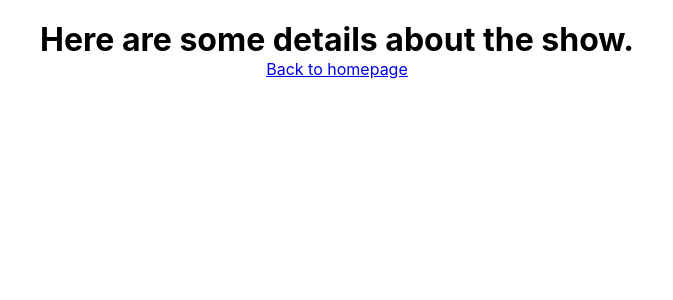
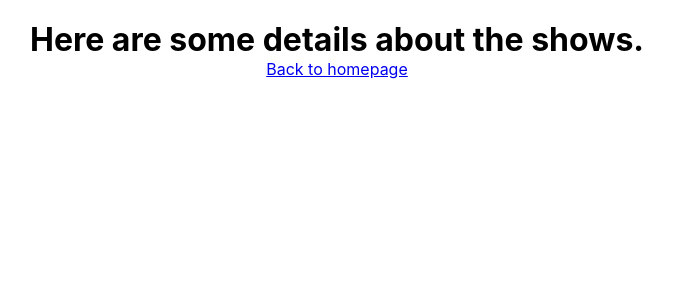
Before and after one commit to ClarissaWaldron/kodflix, a React (Create React App) app: page /Tvshowinfo in a window 1280 px wide. Shown: the top 300 px of the page, without its empty margins (303-976 px from the left). Built offline with nearby package versions, Linux system fonts and the light colour scheme.

Commit message:
test github config

```diff
--- a/src/Tvshowinfo.js
+++ b/src/Tvshowinfo.js
@@ -4,7 +4,7 @@ import { Link } from 'react-router-dom'
 export default function Tvshowinfo() {
     return (
         <div>
-            <h1> Here are some details about the show.</h1>
+            <h1> Here are some details about the shows.</h1>
             <Link to='/'>Back to homepage</Link>
         </div>
     );
```
